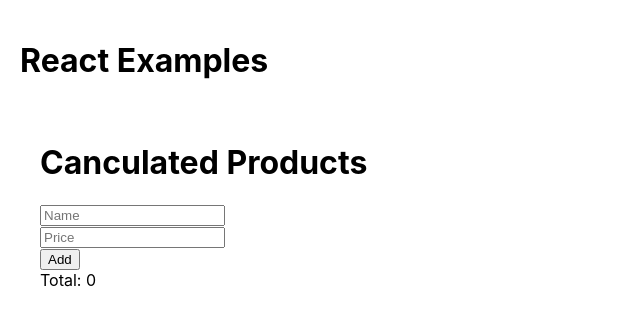
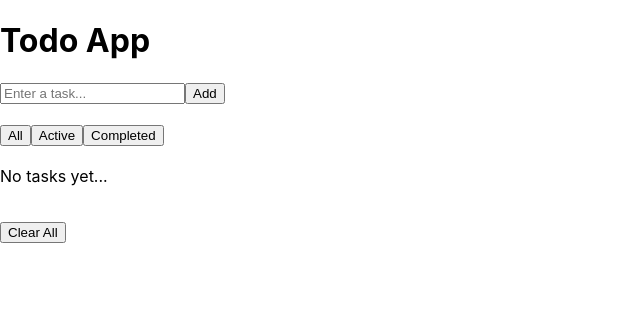
Before and after one commit to NguyenTriet138/Internship-React-Training, a React (Create React App) app in the folder examples/: page / in a window 1280 px wide. Shown: the top 326 px of the page, without its empty margins (0-640 px from the left). Built offline with nearby package versions, Linux system fonts and the light colour scheme.

Commit message:
Feat: Upload exercise Todo Task.

```diff
--- a/examples/src/App.css
+++ b/examples/src/App.css
@@ -1,6 +1,6 @@
-.App {
+/* .App {
   text-align: center;
-}
+} */
 
 .App-logo {
   height: 40vmin;
--- a/examples/src/App.js
+++ b/examples/src/App.js
@@ -1,12 +1,51 @@
-import './App.css';
-import CanculateProducts from './sampleCode/hooks/useMemo';
+import { useState } from "react";
+import "./App.css";
+import TodoForm from "./../src/sampleCode/components/TodoForm";
+import TodoList from "./../src/sampleCode/components/TodoList";
+import { useLocalStorage } from "./../src/sampleCode/storage/useLocalStorage";
 
 function App() {
+  const [todos, setTodos] = useLocalStorage("todos", []);
+  const [filter, setFilter] = useState("all");
+
+  const handleAdd = (text) => {
+    const newTodo = { id: Date.now(), text, completed: false };
+    setTodos([...todos, newTodo]);
+  };
+
+  const handleToggle = (id) => {
+    setTodos(
+      todos.map((todo) =>
+        todo.id === id ? { ...todo, completed: !todo.completed } : todo
+      )
+    );
+  };
+
+  const handleDelete = (id) => {
+    setTodos(todos.filter((todo) => todo.id !== id));
+  };
+
+  const handleClearAll = () => setTodos([]);
+
+  const filteredTodos = todos.filter((todo) => {
+    if (filter === "active") return !todo.completed;
+    if (filter === "completed") return todo.completed;
+    return true;
+  });
 
   return (
-    <div style={{ padding: '20px' }}>
-      <h1>React Examples</h1>
-      <CanculateProducts />
+    <div className="App">
+      <h1>Todo App</h1>
+      <TodoForm onAdd={handleAdd} />
+      <div style={{ marginBottom: "20px" }}>
+        <button onClick={() => setFilter("all")}>All</button>
+        <button onClick={() => setFilter("active")}>Active</button>
+        <button onClick={() => setFilter("completed")}>Completed</button>
+      </div>
+      <TodoList todos={filteredTodos} onToggle={handleToggle} onDelete={handleDelete} />
+      <button onClick={handleClearAll} style={{ marginTop: "20px" }}>
+        Clear All
+      </button>
     </div>
   );
 }
--- /dev/null
+++ b/examples/src/sampleCode/components/TodoForm.js
@@ -0,0 +1,27 @@
+import { useState } from "react";
+
+function TodoForm({ onAdd }) {
+  const [input, setInput] = useState("");
+
+  const handleSubmit = (e) => {
+    e.preventDefault();
+    if (input.trim()) {
+      onAdd(input);
+      setInput("");
+    }
+  };
+
+  return (
+    <form onSubmit={handleSubmit} style={{ marginBottom: "20px" }}>
+      <input
+        type="text"
+        value={input}
+        onChange={(e) => setInput(e.target.value)}
+        placeholder="Enter a task..."
+      />
+      <button type="submit">Add</button>
+    </form>
+  );
+}
+
+export default TodoForm;
--- /dev/null
+++ b/examples/src/sampleCode/components/TodoItem.js
@@ -0,0 +1,19 @@
+function TodoItem({ todo, onToggle, onDelete }) {
+  return (
+    <li style={{ marginBottom: "8px" }}>
+      <span
+        onClick={() => onToggle(todo.id)}
+        style={{
+          textDecoration: todo.completed ? "line-through" : "none",
+          cursor: "pointer",
+          marginRight: "10px"
+        }}
+      >
+        {todo.text}
+      </span>
+      <button onClick={() => onDelete(todo.id)}>❌</button>
+    </li>
+  );
+}
+
+export default TodoItem;
--- /dev/null
+++ b/examples/src/sampleCode/components/TodoList.js
@@ -0,0 +1,22 @@
+import TodoItem from "./TodoItem";
+
+function TodoList({ todos, onToggle, onDelete }) {
+  if (todos.length === 0) {
+    return <p>No tasks yet...</p>;
+  }
+
+  return (
+    <ul>
+      {todos.map((todo) => (
+        <TodoItem
+          key={todo.id}
+          todo={todo}
+          onToggle={onToggle}
+          onDelete={onDelete}
+        />
+      ))}
+    </ul>
+  );
+}
+
+export default TodoList;
--- /dev/null
+++ b/examples/src/sampleCode/storage/useLocalStorage.js
@@ -0,0 +1,14 @@
+import { useState, useEffect } from "react";
+
+export function useLocalStorage(key, initialValue) {
+  const [value, setValue] = useState(() => {
+    const stored = localStorage.getItem(key);
+    return stored ? JSON.parse(stored) : initialValue;
+  });
+
+  useEffect(() => {
+    localStorage.setItem(key, JSON.stringify(value));
+  }, [key, value]);
+
+  return [value, setValue];
+}
```
